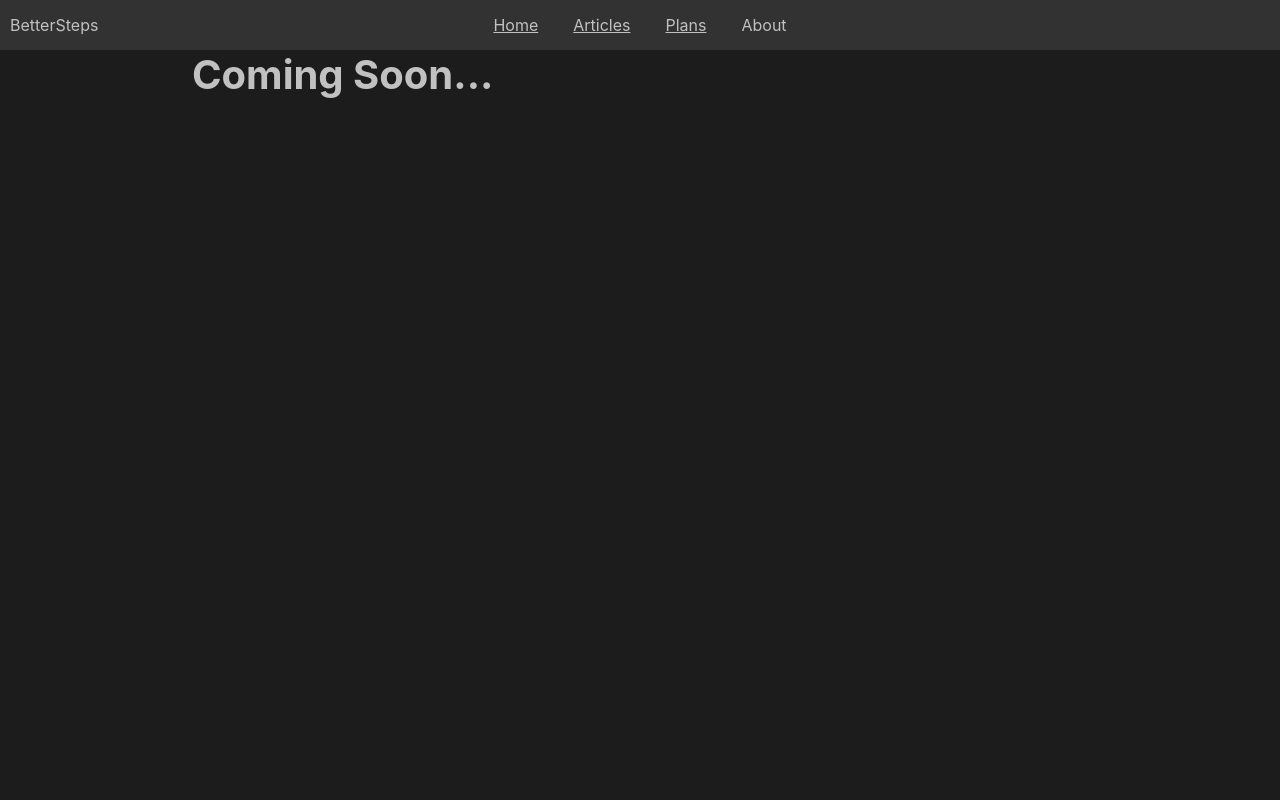
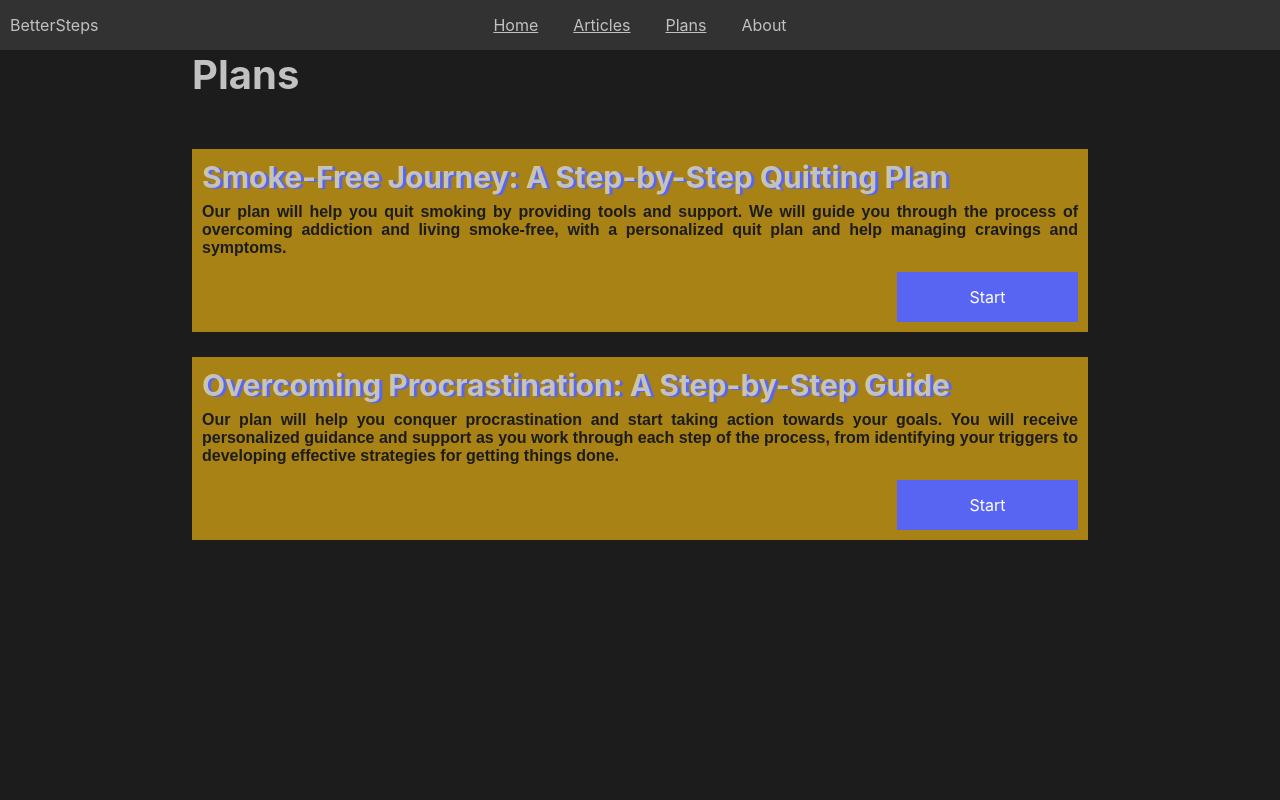
Before and after one commit to joshi010/motivation, a React (Create React App) app: page /plans in a window 1280 px wide. Shown: the top 800 px of the page. Built offline with nearby package versions, Linux system fonts and the light colour scheme.

Commit message:
add plans and not found page

```diff
--- a/src/App.css
+++ b/src/App.css
@@ -13,6 +13,10 @@ html{
 
 h1, h2, h3, p{
     color: #c1c1c1;
+}
+
+.section-title{
+    padding: 50px 0;
 }
 
 h3{
--- a/src/App.js
+++ b/src/App.js
@@ -3,28 +3,37 @@ import './App.css';
 import { BrowserRouter as Router, useRoutes, useLocation } from 'react-router-dom';
 import Nav from './components/Nav/Nav';
 import Footer from './components/footer/footer';
-
 const Landing = lazy(() => import('./components/Landing/Landing'));
 const Articles = lazy(() => import('./components/articles'));
 const Arcicle = lazy(() => import('./components/article'));
-const Plans = lazy(() => import('./components/plans'));
+const Plans = lazy(() => import('./components/plans/plans'));
+const Plan = lazy(() => import('./components/plans/plan'));
+const NotFound = lazy(() => import('./components/notfound'));
 
 const routes = [
   {
+    path: '*',
+    element: <NotFound />
+  },
+  {
+    path: '/',
+    element: <Landing />
+  },
+  {
     path: '/plans',
     element: <Plans />
-  },
-  {
-    path: '/articles/:title',
-    element: <Arcicle />
   },
   {
     path: '/articles',
     element: <Articles />
   },
   {
-    path: '/',
-    element: <Landing />
+    path: '/plans/:plan',
+    element: <Plan />
+  },
+  {
+    path: '/articles/:title',
+    element: <Arcicle />
   },
 
 ]
--- a/src/components/form/form.css
+++ b/src/components/form/form.css
@@ -43,8 +43,10 @@
     width: 70%;
     height: 100%;
     box-sizing: border-box;
-    padding: 10px 0;
+    padding: 10px 10px;
     color: aliceblue;
+    text-rendering: auto;
+    color: #7e7e7e;
 }
 
 .take-action-form fieldset textarea:focus{
--- /dev/null
+++ b/src/components/notfound.js
@@ -0,0 +1,20 @@
+import React from "react";
+
+
+export default function NotFound(){
+
+
+    return(
+        <div className="bg-default vh-100">
+            <div className="margins">
+                <h1 className="section-title">Page Not Available</h1>
+                <div>
+                    <p>"Sometimes you find yourself in the middle of nowhere, and sometimes in the middle of nowhere, you find yourself." — unknown</p>
+                </div>
+                <p>Error: 404</p>
+
+            </div>
+
+        </div>
+    )
+}
--- a/src/components/plans.js
+++ /dev/null
@@ -1,15 +0,0 @@
-import React from "react";
-
-
-export default function Plans(){
-
-
-    return(
-
-        <div className="vh-100 bg-default">
-            <div style={{padding:'50px 0'}} className="margins">
-                <h1>Coming Soon...</h1>
-            </div>
-        </div>
-    )
-}
--- /dev/null
+++ b/src/components/plans/components/plan-slice.js
@@ -0,0 +1,15 @@
+import { createSlice } from "@reduxjs/toolkit";
+import { plans } from "./plans-info";
+
+export const planSlice = createSlice({
+    name: 'plans',
+    initialState: {
+        plans: plans,
+    },
+    reducers: {}
+});
+
+
+export const selectPlans = (state) => state.plans.plans;
+export const filterPlans = (query, plans) => Object.values(plans).filter(plan => plan.title.toLowerCase().includes(query.toLowerCase()));
+export default  planSlice.reducer;
--- /dev/null
+++ b/src/components/plans/components/plans-info.js
@@ -0,0 +1,16 @@
+
+export const plans = {
+
+    "stop-smoking-step-by-step": {
+        image: 'https://healthtalk.unchealthcare.org/wp-content/uploads/2017/11/7_ways_to_quit_smoking_ns-1-860x452.jpg',
+        title: 'Smoke-Free Journey: A Step-by-Step Quitting Plan',
+        description: 'Our plan will help you quit smoking by providing tools and support. We will guide you through the process of overcoming addiction and living smoke-free, with a personalized quit plan and help managing cravings and symptoms.',
+        slug: 'stop-smoking-step-by-step',
+    },
+    "overcoming-procrastination-step-by-step": {
+        image: '',
+        title: 'Overcoming Procrastination: A Step-by-Step Guide',
+        description: 'Our plan will help you conquer procrastination and start taking action towards your goals. You will receive personalized guidance and support as you work through each step of the process, from identifying your triggers to developing effective strategies for getting things done.',
+        slug: 'overcoming-procrastination-step-by-step'
+    }
+}
--- /dev/null
+++ b/src/components/plans/plan.js
@@ -0,0 +1,13 @@
+import React from "react";
+
+
+export default function Plan(){
+
+    return(
+        <div className="vh-100 bg-default">
+            <div className="margins">
+                <h1 className="section-title">In development...</h1>
+            </div>
+        </div>
+    )
+}
--- /dev/null
+++ b/src/components/plans/plans.css
@@ -0,0 +1,25 @@
+.plans-card{
+    display: flex;
+    flex-direction: column;
+    box-sizing: border-box;
+    padding: 10px 10px;
+    background-color: #2b2b2b56;
+    gap: 15px;
+    text-align: justify;
+}
+
+.plans-card h2{
+    text-align: start;
+    font-size: 30px;
+    color: rgb(217 217 194 / 79%);
+    text-shadow: 3px 1px 1px #5865f2;
+}
+
+.plans-card h4{
+    font-family: Arial, Helvetica, sans-serif;
+    color:#1c1c1c;
+}
+
+.align-self-right{
+    align-self: end;
+}
--- /dev/null
+++ b/src/components/plans/plans.js
@@ -0,0 +1,39 @@
+import React from "react";
+import { useSelector } from "react-redux";
+import { Helmet } from "react-helmet";
+import { selectPlans } from "./components/plan-slice";
+import { Link } from "react-router-dom";
+import './plans.css';
+
+export default function Plans(){
+    const plans = useSelector(selectPlans);
+    const filteredPlans = Object.values(plans);
+
+    return(
+
+        <div className="vh-100 bg-default">
+            <div className="margins">
+                <h1 className="section-title">Plans</h1>
+                <div style={{display: 'flex', flexDirection: 'column', gap: 25}}>
+                    {
+                        filteredPlans.map((plan, i) => {
+                            return(
+                                <div key={i} style={{backgroundColor: '#eaaf0b' }}>
+                                    <div className="plans-card">
+                                        <div style={{display: 'flex', flexDirection:'column', gap: '8px'}}>
+                                            <h2>{plan.title}</h2>
+                                            <div>
+                                                <h4>{plan.description}</h4>
+                                            </div>
+                                        </div>
+                                        <Link className="link-button align-self-right" to={plan.slug}>Start</Link>
+                                    </div>
+                                </div>
+                            )
+                        })
+                    }
+                </div>
+            </div>
+        </div>
+    )
+}
--- a/src/components/store.js
+++ b/src/components/store.js
@@ -1,9 +1,11 @@
 import { configureStore } from '@reduxjs/toolkit';
 import articlesReducer from './article-slice';
+import plansReducer from './plans/components/plan-slice';
 
 
 export const store = configureStore({
     reducer: {
-        articles: articlesReducer
+        articles: articlesReducer,
+        plans: plansReducer,
     }
 })
```
